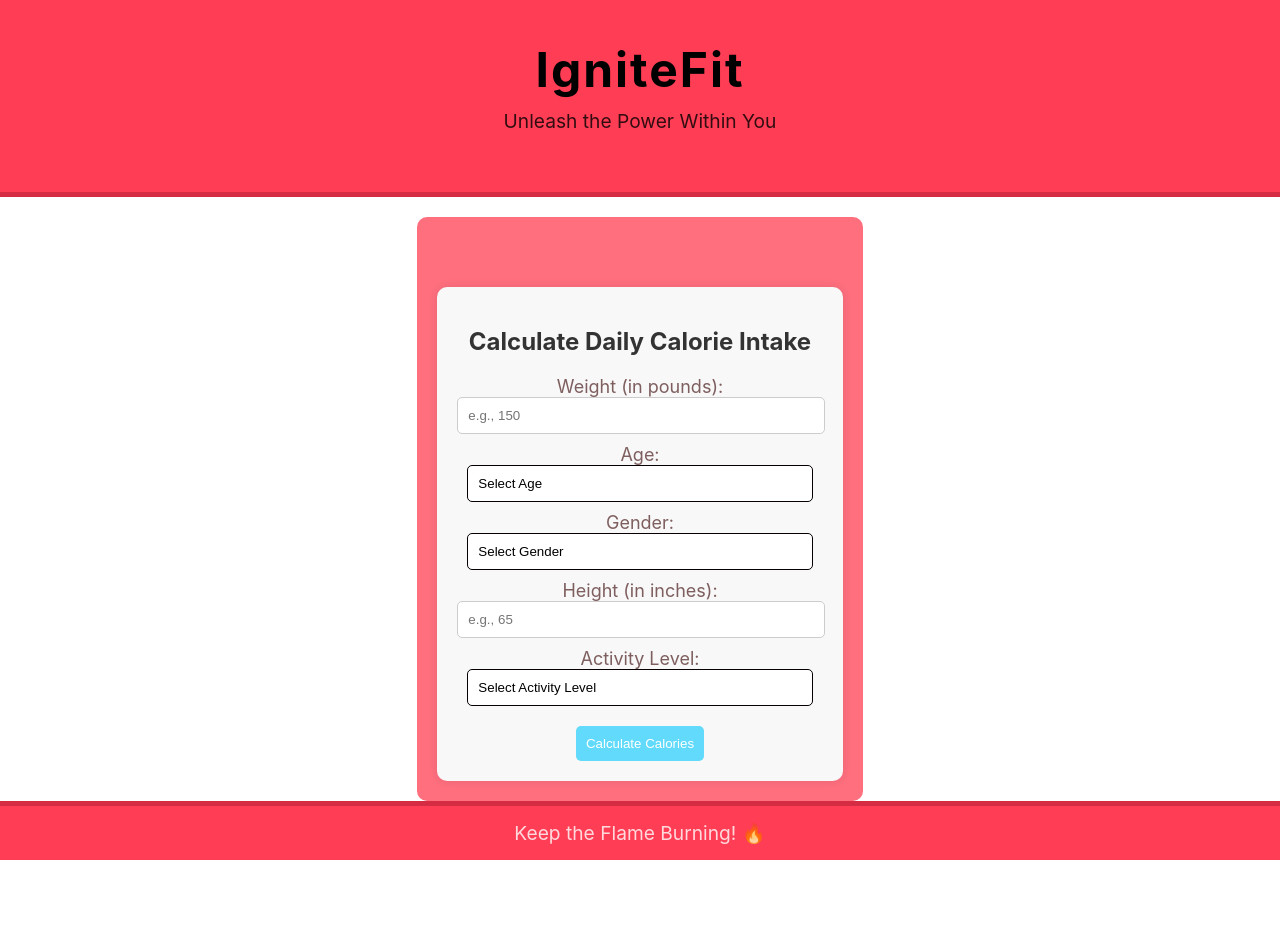
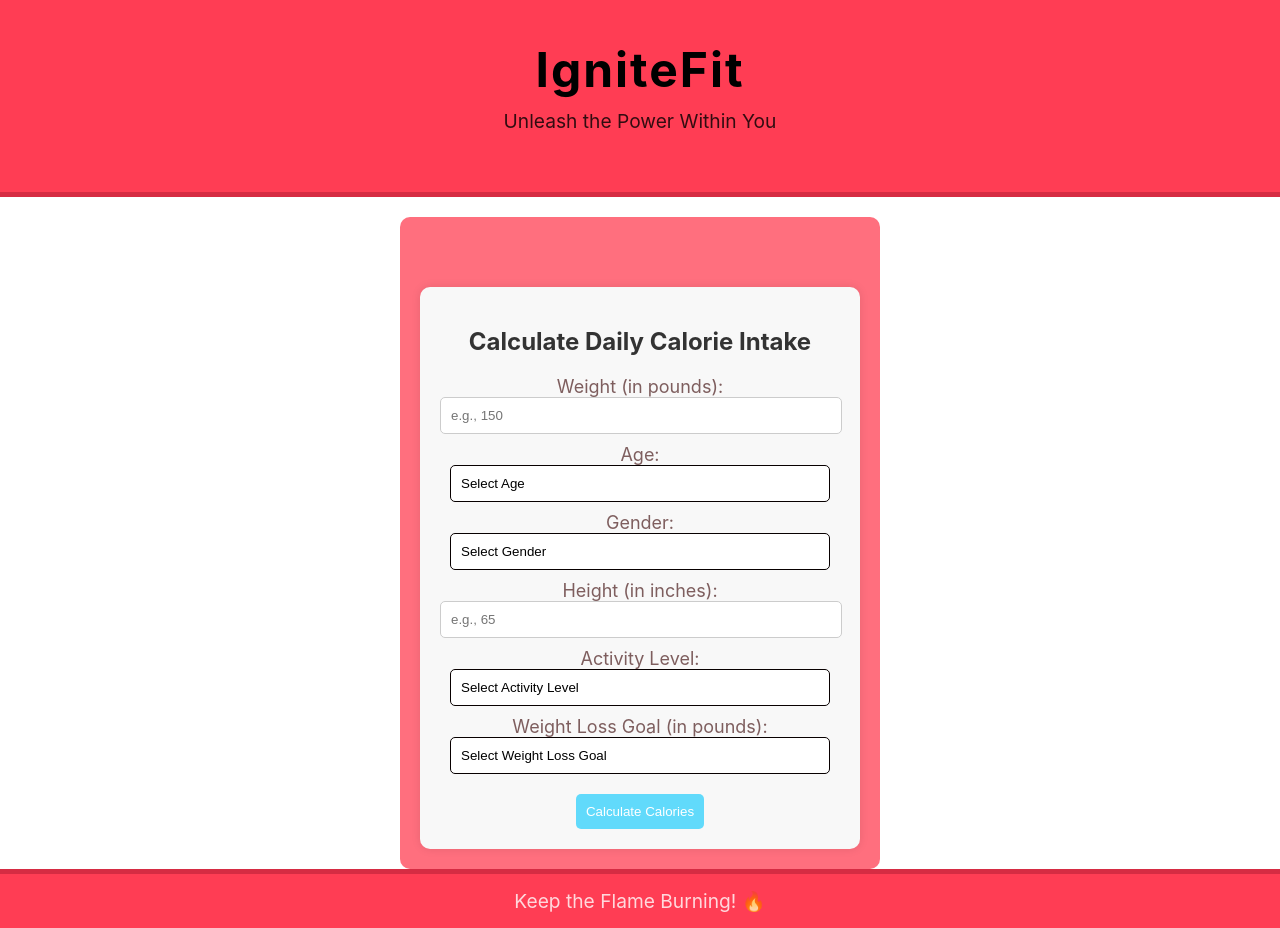
Before and after one commit to Zoh007/Hackalytics, a React (Create React App) app: page / in a window 1280 px wide. Before the commit the page ends 860 px from the top, so only its background shows below. Built offline with nearby package versions, Linux system fonts and the light colour scheme.

Commit message:
Add weight loss option

```diff
--- a/src/weightEntry.js
+++ b/src/weightEntry.js
@@ -1,20 +1,21 @@
 // WeightEntry.js
 import React, { useState } from 'react';
-import CalorieDisplay from './calorieDisplay'; // Corrected import
+import CalorieDisplay from './calorieDisplay';
 import ChestDay from './ChestDay';
 import BackDay from './BackDay';
-import LegDay from './LegDay'; // Corrected import
-import ShoulderDay from './ShoulderDay'; // Corrected import
+import LegDay from './LegDay';
+import ShoulderDay from './ShoulderDay';
 import ArmsDay from './ArmsDay';
-import './weightEntry.css'; // Import additional styles
+import './weightEntry.css';
 
 const WeightEntry = () => {
   const [weightInPounds, setWeightInPounds] = useState('');
   const [age, setAge] = useState('');
-  const [gender, setGender] = useState(''); // You can use a dropdown or radio buttons for gender
+  const [gender, setGender] = useState('');
   const [heightInInches, setHeightInInches] = useState('');
   const [calorieIntake, setCalorieIntake] = useState(null);
   const [activityLevel, setActivityLevel] = useState('');
+  const [weightLossGoal, setWeightLossGoal] = useState('');
   const [showWorkoutInfo, setShowWorkoutInfo] = useState(false);
 
   const handleWeightChange = (event) => {
@@ -35,6 +36,10 @@ const WeightEntry = () => {
 
   const handleActivityLevelChange = (event) => {
     setActivityLevel(event.target.value);
+  };
+
+  const handleWeightLossGoalChange = (event) => {
+    setWeightLossGoal(event.target.value);
   };
 
   const handleCalculateCalories = () => {
@@ -64,11 +69,15 @@ const WeightEntry = () => {
     }
 
     const totalCalorieIntake = basicCalorieIntake * activityMultiplier;
-    setCalorieIntake(totalCalorieIntake);
-    setShowWorkoutInfo(true); // Show workout information after calculating calories
+
+    // Calculate adjusted calorie intake based on weight loss goal
+    const weightLossCaloriesAdjustment = 500 * weightLossGoal;
+    const adjustedCalorieIntake = totalCalorieIntake - weightLossCaloriesAdjustment;
+
+    setCalorieIntake(adjustedCalorieIntake);
+    setShowWorkoutInfo(true);
   };
 
-  // Generate options for the age dropdown (e.g., from 18 to 99)
   const ageOptions = Array.from({ length: 82 }, (_, index) => 18 + index);
 
   return (
@@ -77,7 +86,13 @@ const WeightEntry = () => {
       <form>
         <label>
           Weight (in pounds):
-          <input type="number" value={weightInPounds} onChange={handleWeightChange} placeholder="e.g., 150" required />
+          <input
+            type="number"
+            value={weightInPounds}
+            onChange={handleWeightChange}
+            placeholder="e.g., 150"
+            required
+          />
         </label>
         <label>
           Age:
@@ -102,7 +117,13 @@ const WeightEntry = () => {
         </label>
         <label>
           Height (in inches):
-          <input type="number" value={heightInInches} onChange={handleHeightChange} placeholder="e.g., 65" required />
+          <input
+            type="number"
+            value={heightInInches}
+            onChange={handleHeightChange}
+            placeholder="e.g., 65"
+            required
+          />
         </label>
         <label>
           Activity Level:
@@ -113,6 +134,19 @@ const WeightEntry = () => {
             <option value="moderatelyActive">Moderately active (3-5 days/week)</option>
             <option value="veryActive">Very active (6-7 days/week)</option>
             <option value="extremelyActive">Extremely active (2x training)</option>
+          </select>
+        </label>
+        <label>
+          Weight Loss Goal (in pounds):
+          <select value={weightLossGoal} onChange={handleWeightLossGoalChange} required>
+            <option value="" disabled>
+              Select Weight Loss Goal
+            </option>
+            <option value="0">Maintain Weight</option>
+            <option value="0.5">Lose 0.5 pounds per week</option>
+            <option value="1">Lose 1 pound per week</option>
+            <option value="1.5">Lose 1.5 pounds per week</option>
+            {/* Add more options as needed */}
           </select>
         </label>
         <button type="button" onClick={handleCalculateCalories}>
```
